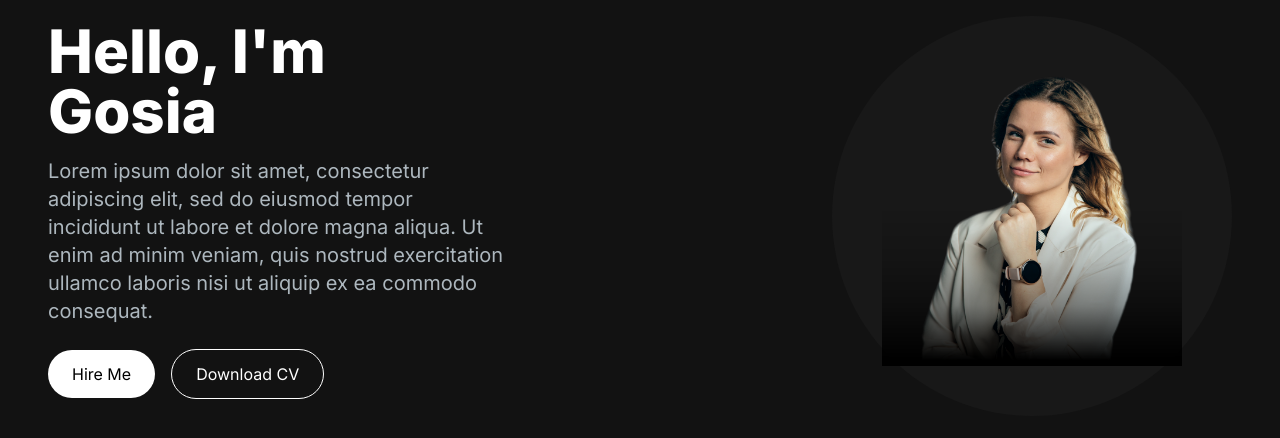
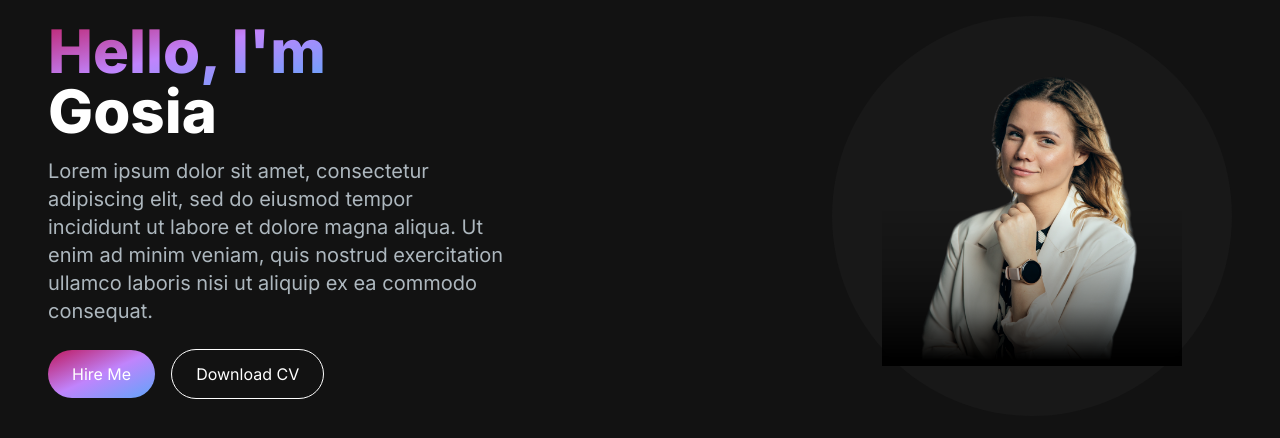
Before and after one commit to gosiast/NextJs-portfolio, a Next.js app: page / in a window 1280 px wide. Shown: the top 438 px of the page. Built offline with nearby package versions, Linux system fonts and the light colour scheme.

Commit message:
added styling to the hero header

```diff
--- a/app/components/HeroSection.jsx
+++ b/app/components/HeroSection.jsx
@@ -6,13 +6,18 @@ const HeroSection = () => {
     <section className="lg:flex">
         <div className="grid grid-cols-1 sm:grid-cols-12">
             <div className="col-span-7 place-self-center text-center sm:text-left">
-        <h1 className="text-white mb-4 text-4xl sm:text:5xl lg:text-6xl font-extrabold">Hello, I'm Gosia</h1>
+        <h1 className="text-white mb-4 text-4xl sm:text:5xl lg:text-6xl font-extrabold">
+           <span className="text-transparent bg-clip-text bg-gradient-to-br from-pink-700 via-purple-400 to-blue-400 hover:bg-slate-400">
+            Hello, I'm {" "}
+            </span>
+            Gosia
+            </h1>
    <p className="text-[#ADB7BE] text-base sm:text-lg lg:text-xl mb-6">
 Lorem ipsum dolor sit amet, consectetur adipiscing elit, sed do eiusmod tempor incididunt ut labore et dolore magna aliqua. Ut enim ad minim veniam, quis nostrud exercitation ullamco laboris nisi ut aliquip ex ea commodo consequat.
    </p>
    <div>
-    <button className="px-6 py-3 w-full sm:w-fit rounded-full mr-4 bg-white hover:bg-slate-400 text-black hover:text-white mb-3">Hire Me</button>
-    <button className= "px-6 py-3 w-full sm:w-fit rounded-full mr-4 bg-transparent hover:bg-slate-400 text-white hover:text-black border border-white mb-3">Download CV</button>
+    <button className="px-6 py-3 w-full sm:w-fit rounded-full mr-4 bg-gradient-to-br from-pink-700 via-purple-400 to-blue-400 hover:bg-slate-400 text-white hover:text-black mb-3">Hire Me</button>
+    <button className= "px-6 py-3 w-full sm:w-fit rounded-full mr-4 bg-transparent hover:bg-slate-200 text-white hover:text-black border border-white mb-3">Download CV</button>
    </div>
    </div>
    </div>
```
